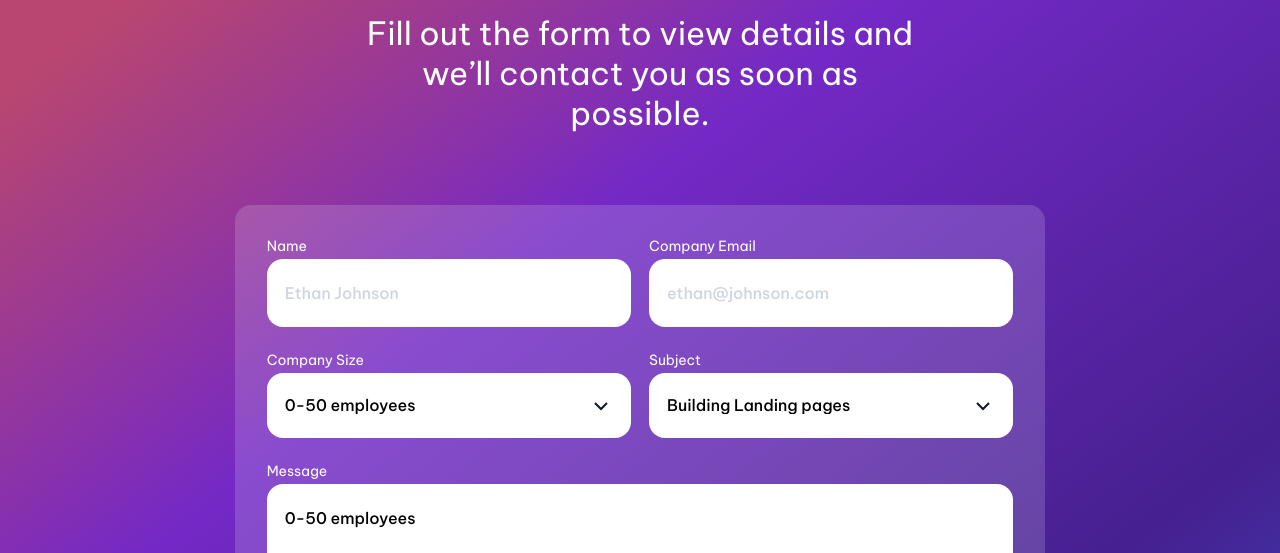
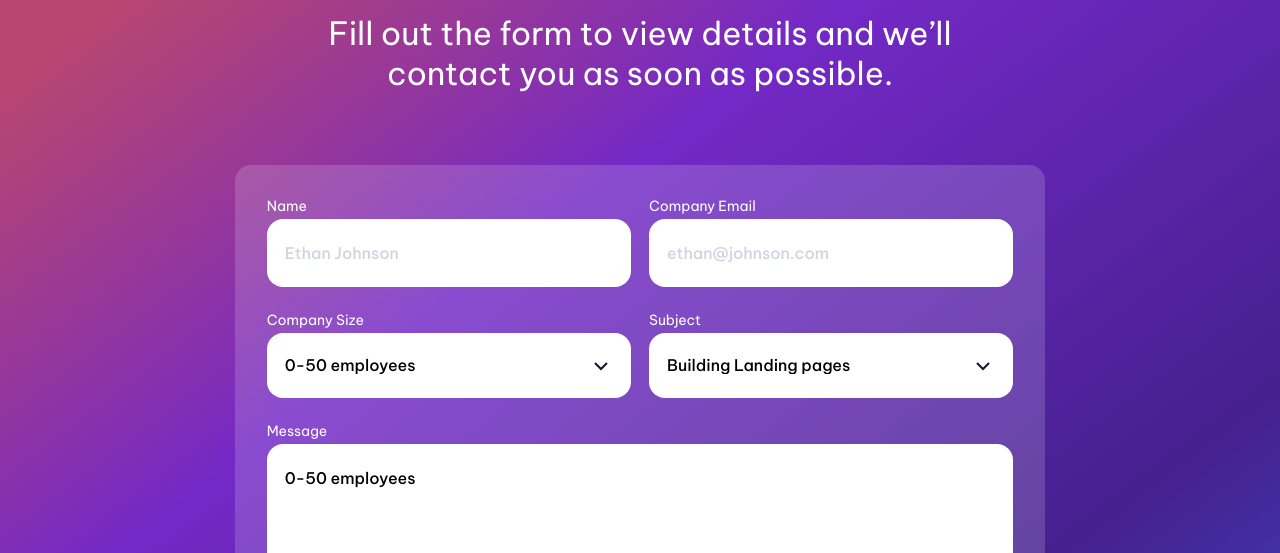
Before and after one commit to younessbennaj/contact-page, a plain HTML site: page index.html in a window 1280 px wide. Shown: the part 247-800 px from the top of the page. Drawn offline with Linux system fonts and the light colour scheme.

Commit message:
fix: fix sub title

```diff
--- a/css/style.css
+++ b/css/style.css
@@ -192,7 +192,7 @@ button {
 
   h3 {
     font-size: 32px;
-    grid-column: 4 / 10;
+    grid-column: 3 / 11;
   }
 
   form {
```
